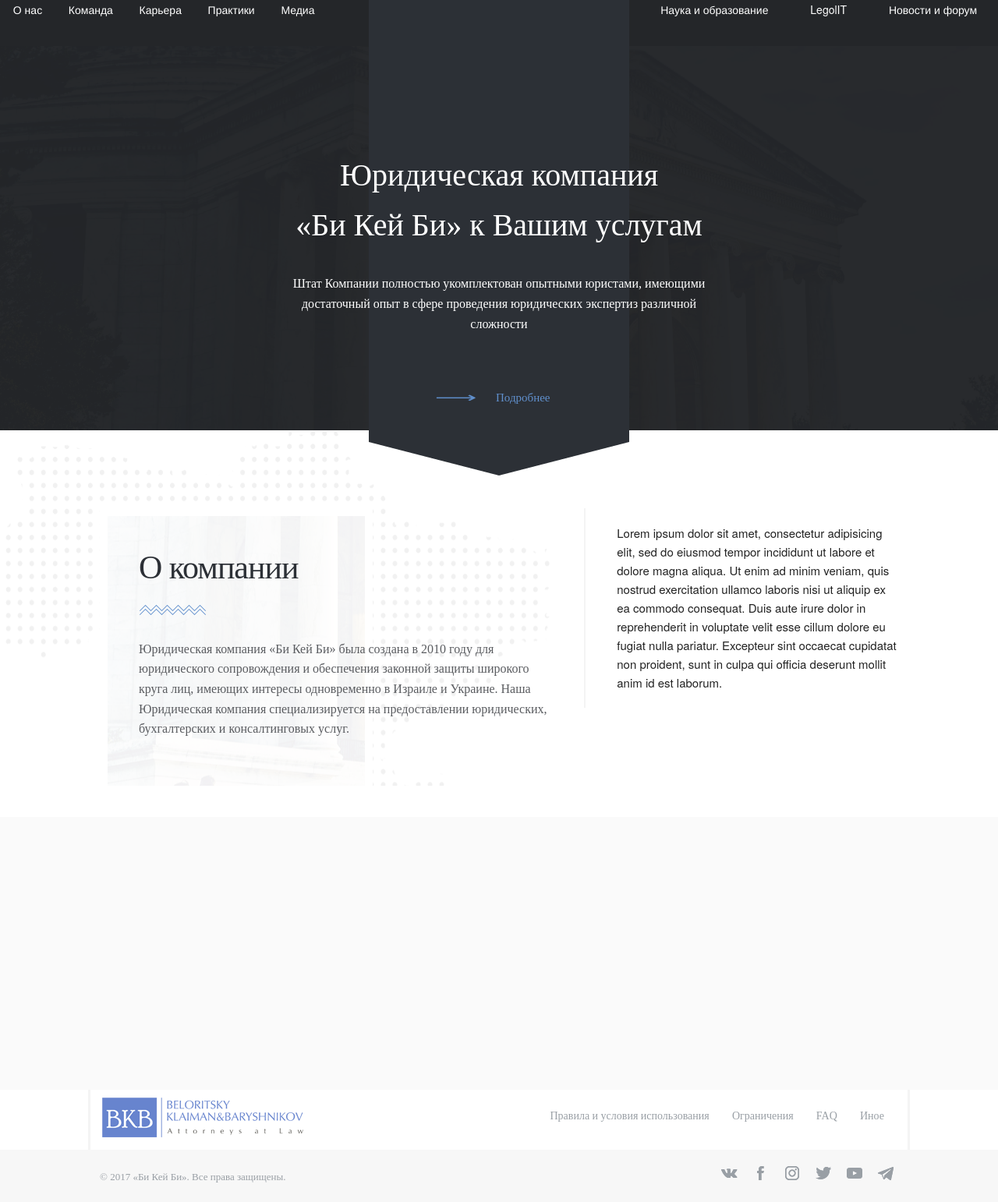
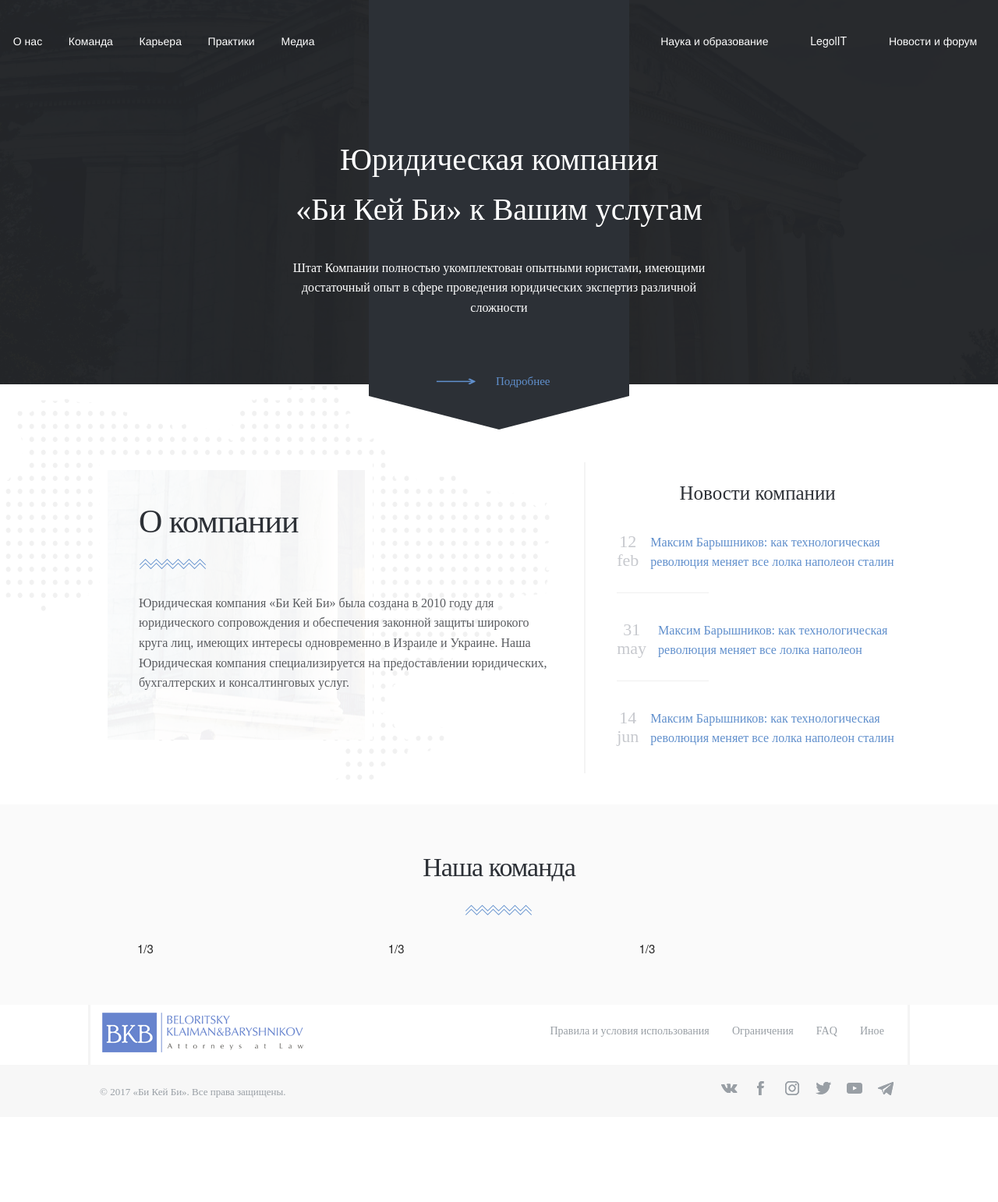
Before and after one commit to JohnBerinda/BKB, a PHP site: page / in a window 1280 px wide. Shown: the whole page at 78% size. After the commit the page ends 1408 px from the top, so only its background shows below. Run offline with PHP 8.4, Linux system fonts and the light colour scheme.

Commit message:
Main page commit v2

```diff
--- a/css/style.css
+++ b/css/style.css
@@ -163,7 +163,6 @@
 }
 /* header style ends */
 
-<<<<<<< HEAD
 /* nav style starts */
 
 #nav .top-navigation{
@@ -239,10 +238,88 @@
   border-left: 2px solid #f4f4f4;
 }
 
+#main .company-news .company-news-title{
+  color: #2c3036;
+  font-family: "Yeseva One";
+  font-size: 25px;
+  text-align: center;
+  margin-bottom: 30px;
+}
+
+#main .company-news .company-news-item{
+  display: -webkit-flex;
+  display: -ms-flexbox;
+  display: flex;
+  margin-bottom: 35px;
+  padding-bottom: 30px;
+  background-image: url('../images/news-item-line.png');
+  background-repeat: no-repeat;
+  background-position: left bottom;
+}
+
+#main .company-news .company-news-item:last-child{
+  background-image: unset;
+  margin-bottom: 15px;
+  padding-bottom: 0px;
+}
+
+#main .company-news .company-news-item-date,
+#main .company-news .company-news-item-link{
+  display: inline-block;
+  -webkit-align-self: center;
+  -ms-flex-item-align: center;
+  -ms-grid-row-align: center;
+  align-self: center;
+}
+
+#main .company-news .company-news-item-date{
+  margin-right: 15px;
+  text-align: center;
+  color: #c7c9ce;
+  font-family: "Yeseva One";
+  font-size: 22px;
+  font-weight: 400;
+  line-height: 24px;
+  width: 65px;
+}
+
+#main .company-news .company-news-item-link{
+  line-height: 1.6em;
+  height: 3.2em;
+  overflow: hidden;
+  /*white-space: nowrap;*/
+  text-overflow: ellipsis;
+}
+
+#main .company-news .company-news-item-link a{
+  text-decoration: none;
+  color: #608fcc;
+  font-family: "Clear Sans";
+  font-size: 16px;
+  font-weight: 300;
+}
+
 #main .our-team-wrapper{
-  height: 350px;
   background-color: #fafafa;
   margin-top: 40px;
+  padding: 60px;
+}
+
+#main .our-team-wrapper .our-team-block-title h2{
+  color: #2c3036;
+  font-family: "Yeseva One";
+  font-size: 34px;
+  font-weight: 400;
+  text-align: center;
+}
+
+.block-title-underline{
+  background-image: url('../images/title-underline.png');
+  height: 20px;
+  background-repeat: no-repeat;
+  text-align: center;
+  margin: 25px auto;
+  width: 88px;
 }
 
 /* Footer style starts */
--- a/parts/main_page.php
+++ b/parts/main_page.php
@@ -15,13 +15,73 @@
         </div>
         <div class="five columns">
           <div class="company-news">
-            Lorem ipsum dolor sit amet, consectetur adipisicing elit, sed do eiusmod tempor incididunt ut labore et dolore magna aliqua. Ut enim ad minim veniam, quis nostrud exercitation ullamco laboris nisi ut aliquip ex ea commodo consequat. Duis aute irure dolor in reprehenderit in voluptate velit esse cillum dolore eu fugiat nulla pariatur. Excepteur sint occaecat cupidatat non proident, sunt in culpa qui officia deserunt mollit anim id est laborum.
-          </div>
+            <div class="company-news-title">
+              <span>Новости компании</span>
+            </div>
+            <div class="company-news-list">
+              <div class="company-news-item">
+                <div class="company-news-item-date">
+                  <div class="company-news-item-date-number">
+                    <span>12</span>
+                  </div>
+                  <div class="company-news-item-date-month">
+                    <span>feb</span>
+                  </div>
+                </div>
+                <div class="company-news-item-link">
+                  <a href="#">Максим Барышников: как технологическая революция меняет все лолка наполеон сталин смотреть без СМС и регистрации</a>
+                </div>
+              </div>
+              <div class="company-news-item">
+                <div class="company-news-item-date">
+                  <div class="company-news-item-date-number">
+                    <span>31</span>
+                  </div>
+                  <div class="company-news-item-date-month">
+                    <span>may</span>
+                  </div>
+                </div>
+                <div class="company-news-item-link">
+                  <a href="#">Максим Барышников: как технологическая революция меняет все лолка наполеон сталин смотреть без СМС и регистрации</a>
+                </div>
+              </div>
+              <div class="company-news-item">
+                <div class="company-news-item-date">
+                  <div class="company-news-item-date-number">
+                    <span>14</span>
+                  </div>
+                  <div class="company-news-item-date-month">
+                    <span>jun</span>
+                  </div>
+                </div>
+                <div class="company-news-item-link">
+                  <a href="#">Максим Барышников: как технологическая революция меняет все лолка наполеон сталин смотреть без СМС и регистрации</a>
+                </div>
+              </div>
+            </div>
         </div>
       </div>
     </div>
   </div>
   <div class="our-team-wrapper">
-
+    <div class="our-team-block-title">
+      <h2>
+        <span>Наша команда</span>
+      </h2>
+      <div class="block-title-underline"></div>
+    </div>
+    <div class="container">
+      <div class="row">
+        <div class="one-third column">
+          1/3
+        </div>
+        <div class="one-third column">
+          1/3
+        </div>
+        <div class="one-third column">
+          1/3
+        </div>
+      </div>
+    </div>
   </div>
 </main>
```
Also changed, not shown: images/news-item-line.png (added).
